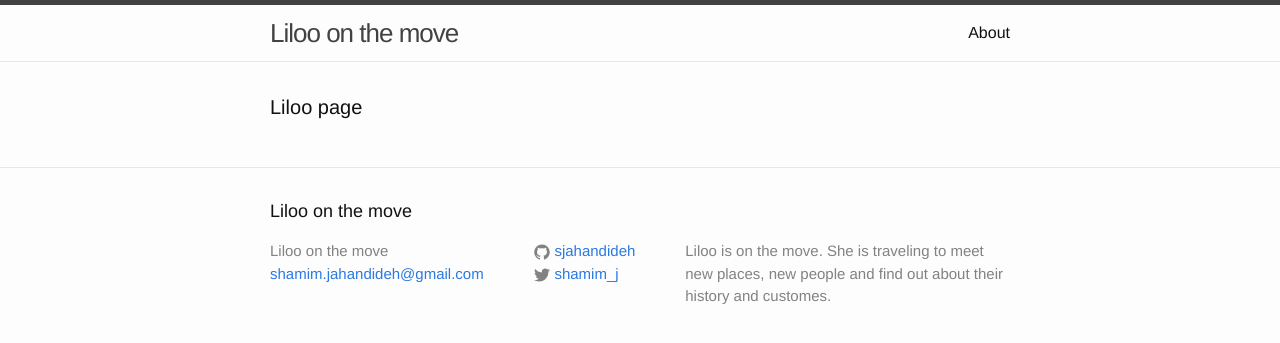
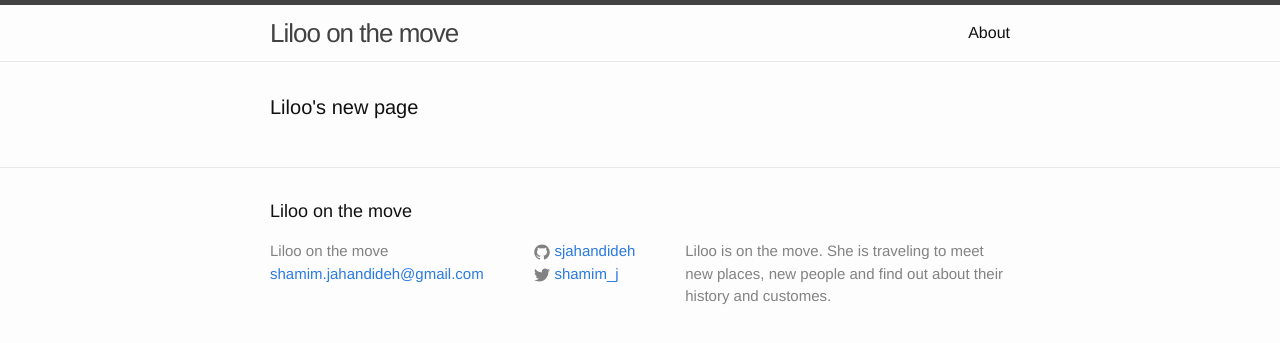
Before and after one commit to sjahandideh/sjahandideh.github.io, a Jekyll site: the page built from liloo.html, in a window 1280 px wide. Shown: the top 343 px of the page. Built offline with Jekyll 4.4.1, drawn with Linux system fonts in a browser that asks for light colours.

Commit message:
editing liloo page

```diff
--- a/liloo.html
+++ b/liloo.html
@@ -4,6 +4,6 @@
 
 <div class="home">
 
-  <h1 class="page-heading">Liloo page</h1>
+  <h1 class="page-heading">Liloo's new page</h1>
 
 </div>
```
